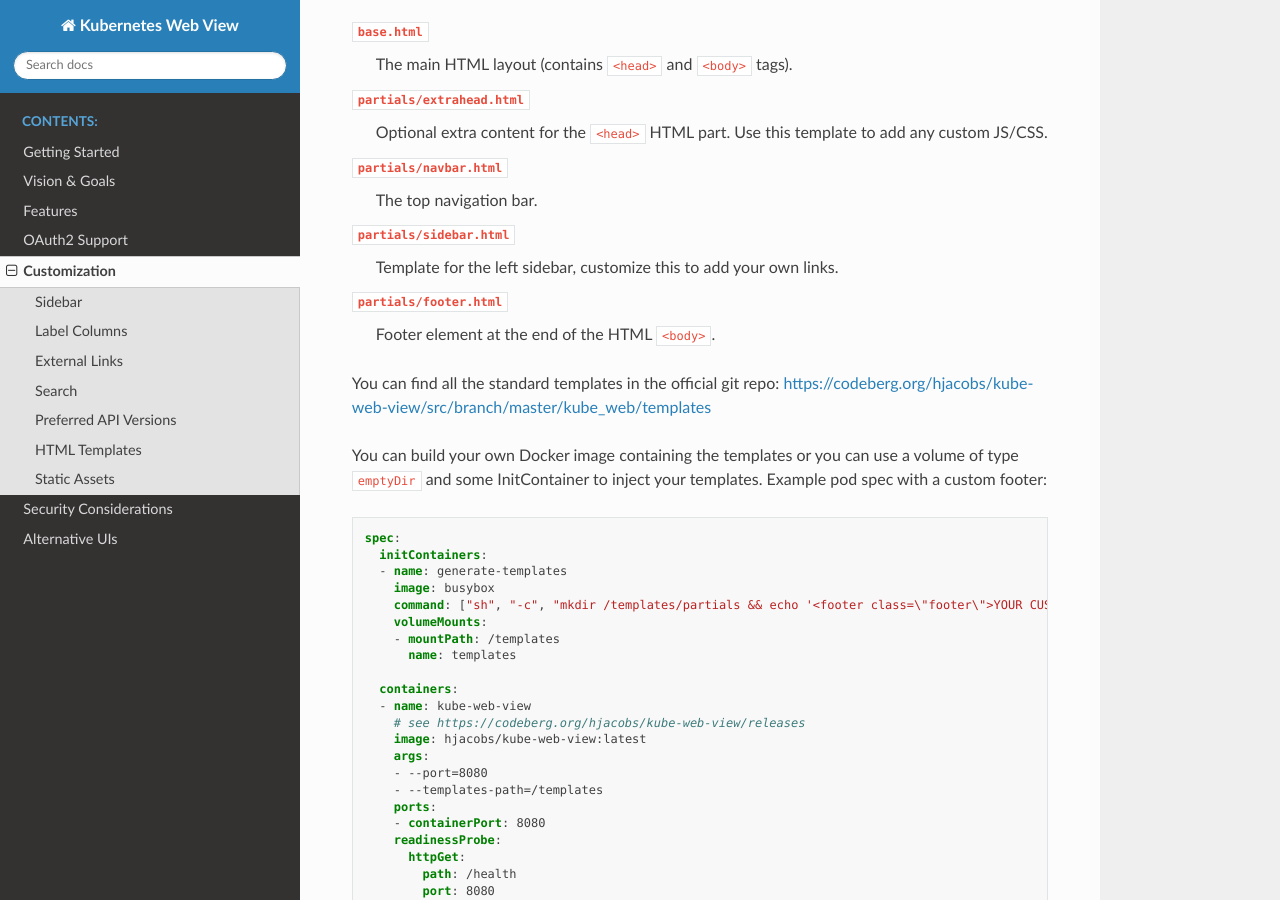
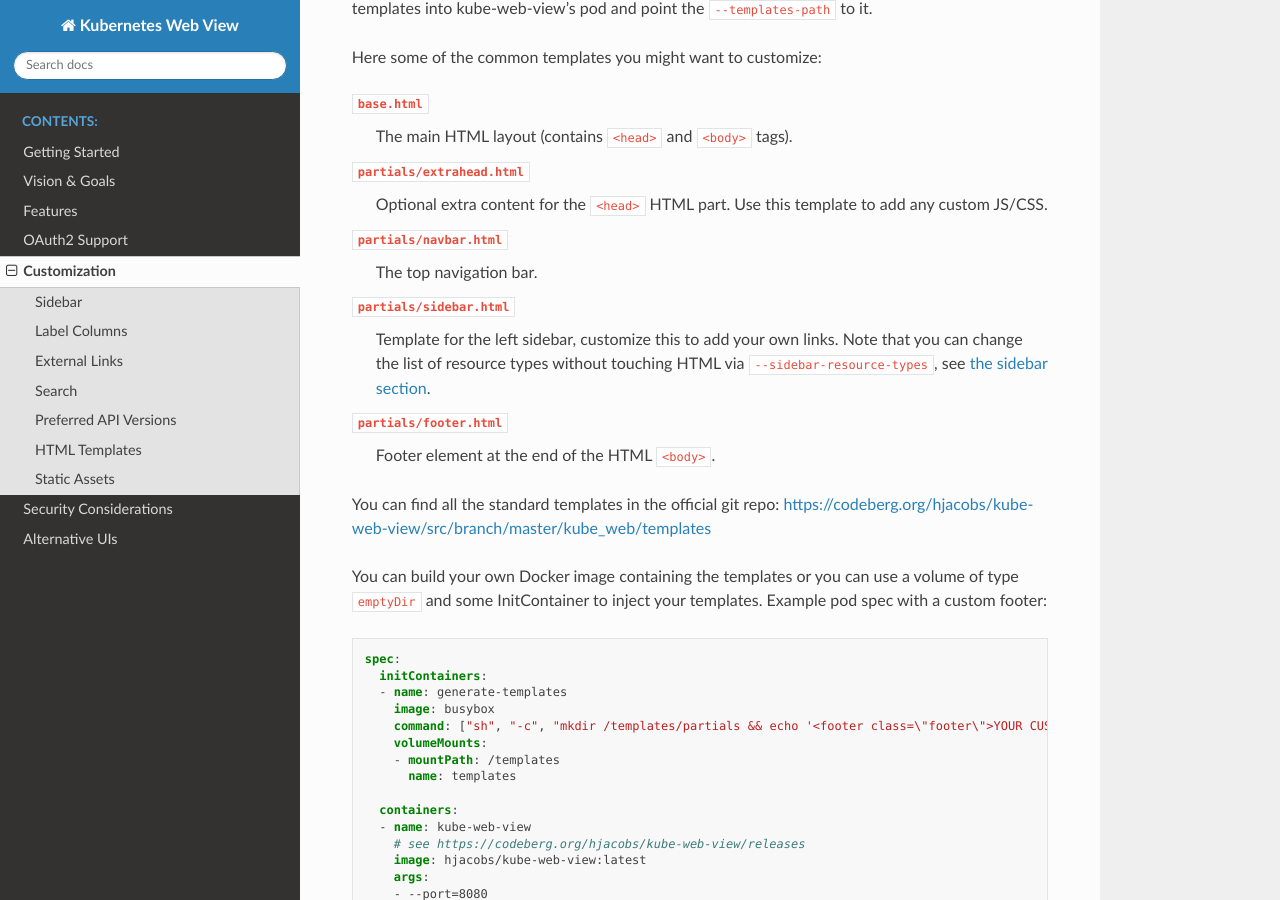
Before and after one commit to hjacobs/kube-web-view, a Sphinx documentation site: the page built from docs/customization.rst, in a window 1280 px wide and 900 px high, scrolled down 3060 px. Built offline with Sphinx 7.4.7 and the Read the Docs theme 2.0.0, drawn with Linux system fonts in a browser that asks for light colours; some of the changed text lies outside the part shown.

Commit message:
cross link sidebar/HTML

```diff
--- a/docs/customization.rst
+++ b/docs/customization.rst
@@ -26,6 +26,8 @@
 .. code-block:: bash
 
     --sidebar-resource-types=Controllers=stacksets,deployments,cronjobs;Pod Management=ingresses,services,pods,secrets
+
+You can use :ref:`html-templates` for further customization of the sidebar (e.g. to add non-resource links).
 
 
 .. _label-columns:
@@ -131,7 +133,7 @@
 ``partials/navbar.html``
     The top navigation bar.
 ``partials/sidebar.html``
-    Template for the left sidebar, customize this to add your own links.
+    Template for the left sidebar, customize this to add your own links. Note that you can change the list of resource types without touching HTML via ``--sidebar-resource-types``, see :ref:`the sidebar section <sidebar>`.
 ``partials/footer.html``
     Footer element at the end of the HTML ``<body>``.
 
```
